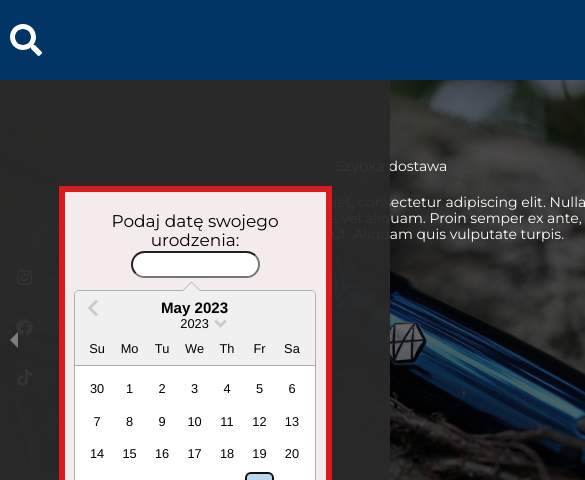
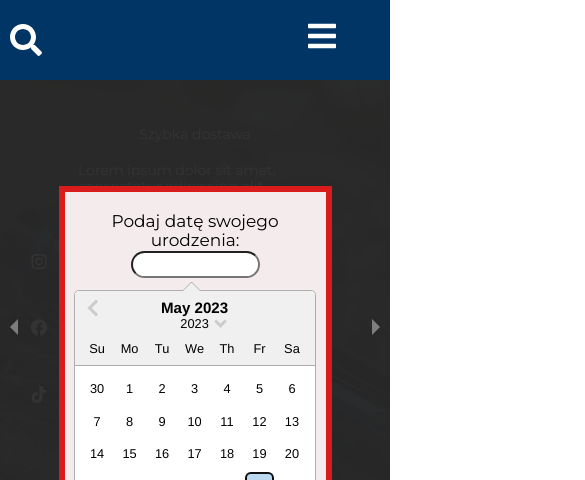
Before and after one commit to IgorFurman/VapeShop, a React (Create React App) app: page / in a window 390 px wide. Shown: the top 480 px of the page, 585 px wide, since content can reach past the window. Built offline with nearby package versions, Linux system fonts and the light colour scheme; no server answers; the database is empty.

Commit message:
burger menu added

```diff
--- a/package.json
+++ b/package.json
@@ -11,6 +11,7 @@
     "normalize.css": "^8.0.1",
     "phosphor-react": "^1.4.1",
     "react": "^18.2.0",
+    "react-burger-menu": "^3.0.9",
     "react-datepicker": "^4.11.0",
     "react-dom": "^18.2.0",
     "react-firebase-hooks": "^5.1.1",
--- a/src/App.css
+++ b/src/App.css
@@ -1,3 +1,7 @@
+html, body {
+  height: 100%;
+}
+
 .App {
   width: 100%;
   height: auto;
--- a/src/components/navbar.css
+++ b/src/components/navbar.css
@@ -1,5 +1,3 @@
-
-
 .navbar {
 	position: relative;
 	width: 100%;
@@ -11,10 +9,22 @@
 	z-index: 1000;
 }
 
+.navbar .burger-menu {
+	display: none;
+}
+
 .navbar-right {
 	display: flex;
 	align-items: center;
 	gap: 20px;
+	justify-content: flex-end;
+}
+
+.navbar-left {
+	display: flex;
+	align-items: center;
+	gap: 20px;
+	justify-content: flex-start;
 }
 
 .navbar-left img {
@@ -31,10 +41,9 @@
 
 .navbar-right .search-desktop {
 	display: block;
-	transition: opacity .3s,
-
+	transition: opacity 0.3s;
 }
-.navbar-input  {
+.navbar-input {
 	width: 100%;
 	height: 40px;
 	font-size: 22px;
@@ -45,7 +54,6 @@
 
 .search-container {
 	position: relative;
-
 }
 
 .search-suggestions {
@@ -65,8 +73,7 @@
 	list-style: none;
 	margin: 0;
 	padding: 0;
-	z-index:9999;
-
+	z-index: 9999;
 }
 
 .search-suggestions li {
@@ -74,13 +81,13 @@
 	padding: 8px 16px;
 	cursor: pointer;
 	z-index: 9999;
-
 }
 
 .search-suggestions li:hover {
 	background-color: #f4f4f4;
 }
 
+/*  */
 .name {
 	font-size: 32px;
 	color: white;
@@ -88,7 +95,7 @@
 	align-items: end;
 	cursor: pointer;
 	text-decoration: none;
-	transition: opacity .3s,
+	transition: opacity 0.3s;
 }
 
 .links {
@@ -104,14 +111,13 @@
 	font-size: 25px;
 }
 .link {
-	transition: opacity .3s,
+	transition: opacity 0.3s;
 }
 .name:hover,
 .link:hover,
 .search-desktop:hover {
 	opacity: 0.8;
 }
-
 
 /* media */
 
@@ -128,4 +134,29 @@
 	.navbar .navbar-right .search-desktop {
 		display: none;
 	}
+
+	.navbar .burger-menu {
+		display: inline-block;
+		margin-right: 10px; /* added margin */
 	}
+
+	.navbar .desktop-only {
+		display: none;
+	}
+	/* FIX BURGER */
+	.burger-menu {
+		position: relative;
+		width: 4px;
+		height: 40px;
+		z-index: 1;
+	}
+	.overlay {
+		position: fixed;
+		top: 0;
+		left: 0;
+		width: 100%;
+		height: 100%;
+		background-color: rgba(0, 0, 0, 0.5);
+		z-index: 1;
+	}
+}
--- a/src/components/navbar.js
+++ b/src/components/navbar.js
@@ -1,66 +1,178 @@
-import React, { useState } from 'react';
-import { Link,   } from 'react-router-dom';
-import { ShoppingCart,  User } from 'phosphor-react';
+import React, { useState, useEffect } from 'react';
+import { Link, useNavigate } from 'react-router-dom';
+import { fallDown as Menu } from 'react-burger-menu';
+import { ShoppingCart, User } from 'phosphor-react';
 import './navbar.css';
-import { ProductSearch, } from './search';
+import { ProductSearch } from './search';
 import { useSpring, animated } from 'react-spring';
 import { useAuthState } from 'react-firebase-hooks/auth';
 import { auth } from '../config/firebase-config';
 
-import { FaSearch } from 'react-icons/fa';
+import { FaSearch, FaBars, FaHome, FaTimes } from 'react-icons/fa';
 import LogoNav from '../assets/icons8-vape-60-white.png';
 
 export const Navbar = () => {
 	const [isSearchOpen, setIsSearchOpen] = useState(false);
+	const [isOpen, setIsOpen] = useState(false);
+	const [isScrollLocked, setIsScrollLocked] = useState(false);
+
 	const [user] = useAuthState(auth);
+	const navigate = useNavigate();
 
-	const toggleSearch = () => setIsSearchOpen(!isSearchOpen);
+	const toggleSearch = (e) => {
+		e.stopPropagation();
+		e.preventDefault();
+		setIsSearchOpen(!isSearchOpen);
+		if (isOpen) setIsOpen(false);
+	};
+
+	const toggleMenu = () => {
+		if (!isOpen) {
+			setIsOpen(true);
+			toggleScrollLock();
+		} else {
+			setIsOpen(false);
+			toggleScrollLock();
+		}
+	};
+
+	const toggleScrollLock = () => {
+		setIsScrollLocked(!isScrollLocked);
+		document.body.style.overflow = isScrollLocked ? 'auto' : 'hidden';
+	};
+
+	const handleLinkClick = (e, path) => {
+		navigate(path);
+		setIsOpen(false);
+	};
+
+	const handleLogoClick = (e) => {
+		e.preventDefault();
+		navigate('/');
+	};
+
+	const closeMenu = () => {
+		setIsOpen(false);
+		toggleScrollLock();
+	};
+
+	const stylesBurgerMenu = {
+		bmMenu: {
+			position: 'fixed',
+			top: 0,
+			right: 0,
+			height: '100%',
+			width: '250px',
+			transition: 'top 0.5s',
+			overflowY: 'hidden',
+			padding: '30px 19px',
+			fontSize: '1.15rem',
+			color: 'var(--color-background)',
+			background: 'rgba(0, 0, 0, 0.8)',
+		},
+		bmItem: {
+			marginBottom: '15px',
+		},
+	};
 	const IconStyle = { color: 'white', fontSize: '32px', cursor: 'pointer' };
+
+	const burgerMenuIconStyle = {
+		color: 'var( --color-background)',
+		marginTop: '10px',
+		fontSize: '32px',
+		cursor: 'pointer',
+	};
+
+	const closeMenuIconStyle = {
+		position: 'absolute',
+		top: '10px',
+		right: '10px',
+		padding: '5px',
+
+		fontSize: '32px',
+		border: '1px solid var(--color-background)',
+		borderRadius: '50%',
+		cursor: 'pointer',
+	};
 
 	const searchAnimation = useSpring({
 		opacity: isSearchOpen ? 1 : 0,
 		transform: isSearchOpen ? 'translateY(0)' : 'translateY(-20px)',
 	});
-
-
-	const handleLogoClick = (e) => {
-
-    window.location.href = '/'; //
-  };
-
 	return (
+		<>
+			{isOpen && (
+				<div className='overlay' onClick={() => setIsOpen(false)}></div>
+			)}
 			<nav className='navbar'>
 				<div className='navbar-left'>
 					<Link to='/' className='name' onClick={handleLogoClick}>
-					<img src={LogoNav}></img>BigCloud
+						<img src={LogoNav} alt='logo' />
+						BigCloud
 					</Link>
+					{!isOpen && (
 						<div className='search-mobile'>
-					{!isSearchOpen && <FaSearch style={IconStyle} onClick={toggleSearch} />}
+							{!isSearchOpen && (
+								<FaSearch style={IconStyle} onClick={toggleSearch} />
+							)}
 							{isSearchOpen && (
 								<animated.div style={searchAnimation}>
 									<ProductSearch setIsSearchOpen={setIsSearchOpen} />
 								</animated.div>
 							)}
 						</div>
+					)}
 				</div>
 				<div className='navbar-right'>
 					<div className='search-desktop'>
-					{!isSearchOpen && <FaSearch style={IconStyle} onClick={toggleSearch} />}
+						{!isSearchOpen && (
+							<FaSearch style={IconStyle} onClick={toggleSearch} />
+						)}
 						{isSearchOpen && (
 							<animated.div style={searchAnimation}>
 								<ProductSearch setIsSearchOpen={setIsSearchOpen} />
 							</animated.div>
 						)}
 					</div>
+
+					<div className='burger-menu'>
+						{!isOpen && <FaBars style={IconStyle} onClick={toggleMenu} />}
+						<Menu
+							right
+							isOpen={isOpen}
+							onStateChange={({ isOpen }) => setIsOpen(isOpen)}
+							onClose={closeMenu}
+							styles={stylesBurgerMenu}
+						>
+							<FaTimes style={closeMenuIconStyle} onClick={closeMenu} />
+							<a onClick={(e) => handleLinkClick(e, '/')}>
+								<FaHome style={burgerMenuIconStyle} /> Strona główna
+							</a>
+							<a onClick={(e) => handleLinkClick(e, '/cart')}>
+								<ShoppingCart style={burgerMenuIconStyle} /> Koszyk
+							</a>
+							<a
+								onClick={(e) =>
+									handleLinkClick(e, user ? `/profile/${user.uid}` : '/login')
+								}
+							>
+								<User style={burgerMenuIconStyle} /> Panel użytkownika
+							</a>
+						</Menu>
+					</div>
 					<div className='links'>
-
-					<Link className='link' to='/cart'>
-						{' '}
-						<ShoppingCart size={32} />{' '}
+						<Link className='link desktop-only' to='/cart'>
+							<ShoppingCart size={32} />
 						</Link>
-					<Link className='link' to={user ? `/profile/${user.uid}` : '/login'}> <User size={32} /></Link>
+						<Link
+							className='link desktop-only'
+							to={user ? `/profile/${user.uid}` : '/login'}
+						>
+							<User size={32} />
+						</Link>
 					</div>
 				</div>
 			</nav>
+		</>
 	);
 };
--- a/src/pages/shop/shop&product.css
+++ b/src/pages/shop/shop&product.css
@@ -1,9 +1,5 @@
 .shop {
-  display: grid;
-  grid-template-rows: auto 1fr;
-  grid-template-areas:
-    "header"
-    "products";
+  overflow-x: hidden;
   margin-bottom: 50px;
 
 }
@@ -22,7 +18,10 @@
 	justify-content: space-between;
 	margin-bottom: 20px;
 	z-index: 0;
+
+
 }
+
 
 .shop-header::before {
 	content: '';
@@ -68,10 +67,10 @@
 	display: flex;
 	flex-direction: column;
 	justify-content: space-around;
-	height: 30%;
-	left: 2%;
+	height: 40%;
+	left: 10%;
 	top: 50%;
-	transform: translateY(-50%);
+	transform: translate(-50%, -50%);
 	z-index: 10;
 }
 .social-media-icons a {
@@ -100,6 +99,12 @@
 	cursor: pointer;
 }
 
+/* carusel  */
+.carousel .control-arrow {
+  height: 95%;
+ }
+
+/* select */
 .shop-select-container {
 
 	display: flex;
@@ -112,6 +117,9 @@
 .select-wrapper {
   width: 30%;
 }
+
+
+
 
 /* products */
 
@@ -186,6 +194,7 @@
 	padding: 0;
 }
 
+
 @media (min-width: 578px) {
 	.products {
 		grid-template-columns: repeat(2, 1fr);
@@ -195,6 +204,12 @@
 		width: 300px;
 		height: 350px;
 	}
+  .social-media-icons {
+
+    left: 7%;
+
+
+  }
 }
 
 @media (min-width: 768px) and (max-width: 1199px) {
@@ -205,6 +220,12 @@
 	.product .product-description {
 		font-size: 19px;
 	}
+  .social-media-icons {
+
+    left: 5%;
+
+
+  }
 }
 
 @media (min-width: 1200px) {
@@ -235,4 +256,10 @@
 		padding: 10px 20px;
 		margin-top: 20px;
 	}
+  .social-media-icons {
+
+    left: 3%;
+
+
+  }
 }
```
Also changed, not shown: 1 other file (tests, documents, lock files or other folders). Lines whose indentation alone changed are shown as unchanged.
